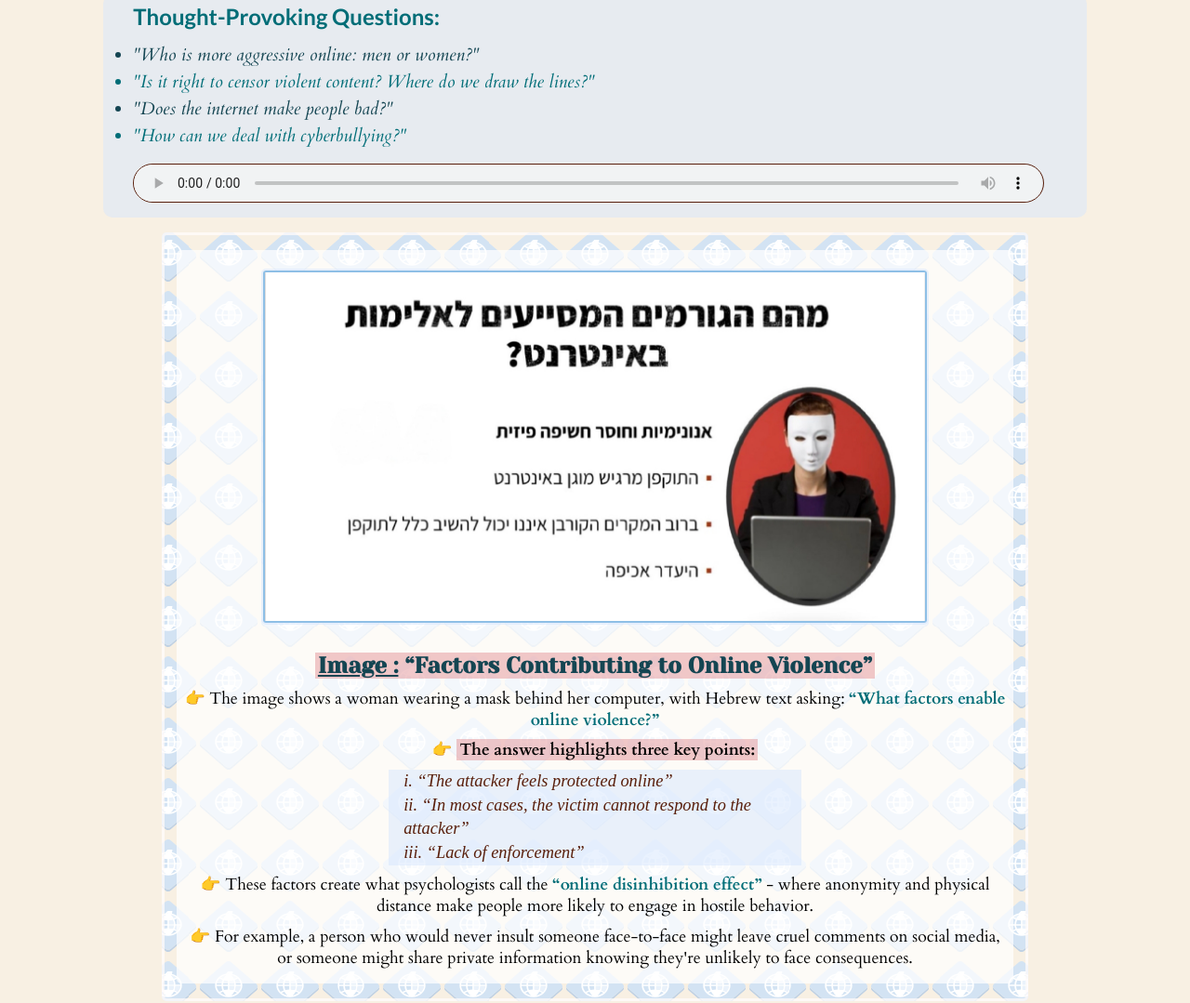
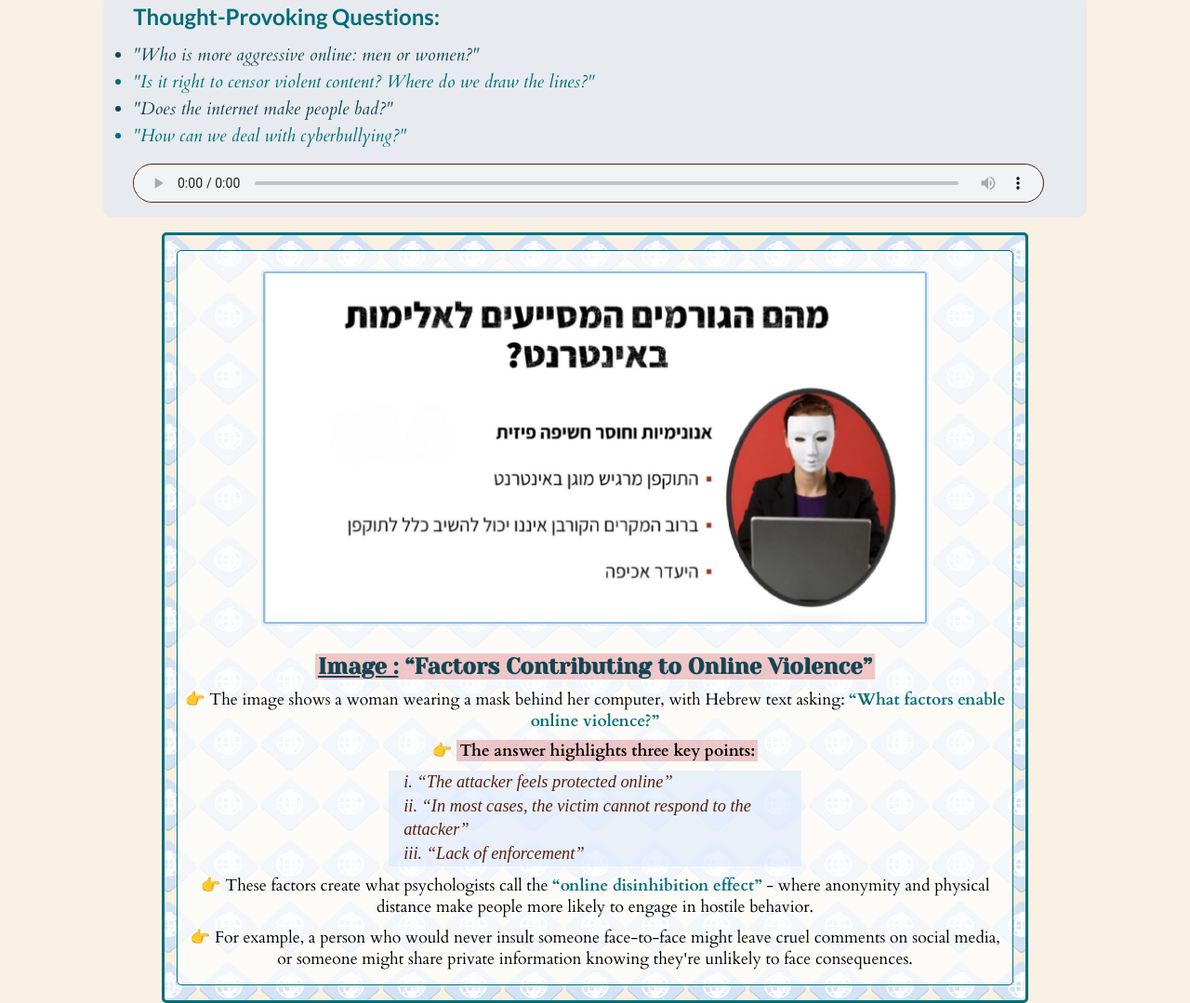
Before and after one commit to Jemscarter/my_Projects, a plain HTML site: page index.html in a window 1280 px wide. Shown: the part 995-2074 px from the top of the page at 93% size. Drawn offline with Linux system fonts and the light colour scheme; a web font is replaced by a local one.

Commit message:
My website in the root folder

```diff
--- a/Bniyat Atarim/styles.css
+++ b/styles.css
@@ -238,7 +238,7 @@ header nav a:hover {     /* הובר לטקסט ולפאדינג */
     background-size: 4.1rem;
     background-color: #f8f0e3a4;
     background-blend-mode: overlay;
-    border: 3px #fffbfbc2 solid;
+    border: 3px var(--color-8) solid;
     border-radius: 5px;
     padding: 1rem 0.8rem;
 }
@@ -247,6 +247,8 @@ header nav a:hover {     /* הובר לטקסט ולפאדינג */
 {
     background-color: #ffffffbb;
     padding: 0.4rem;
+    border: 1px var(--color-8) solid;
+
     border-radius: 5px;
 }
 
```
Also changed, not shown: about.html (renamed from Bniyat Atarim/about.html), contact.html (renamed from Bniyat Atarim/contact.html), index.html (renamed from Bniyat Atarim/index.html), online-violence-small.svg (renamed from Bniyat Atarim/online-violence-small.svg), violence-online.jpg (renamed from Bniyat Atarim/violence-online.jpg), violence-online.svg (renamed from Bniyat Atarim/violence-online.svg).
